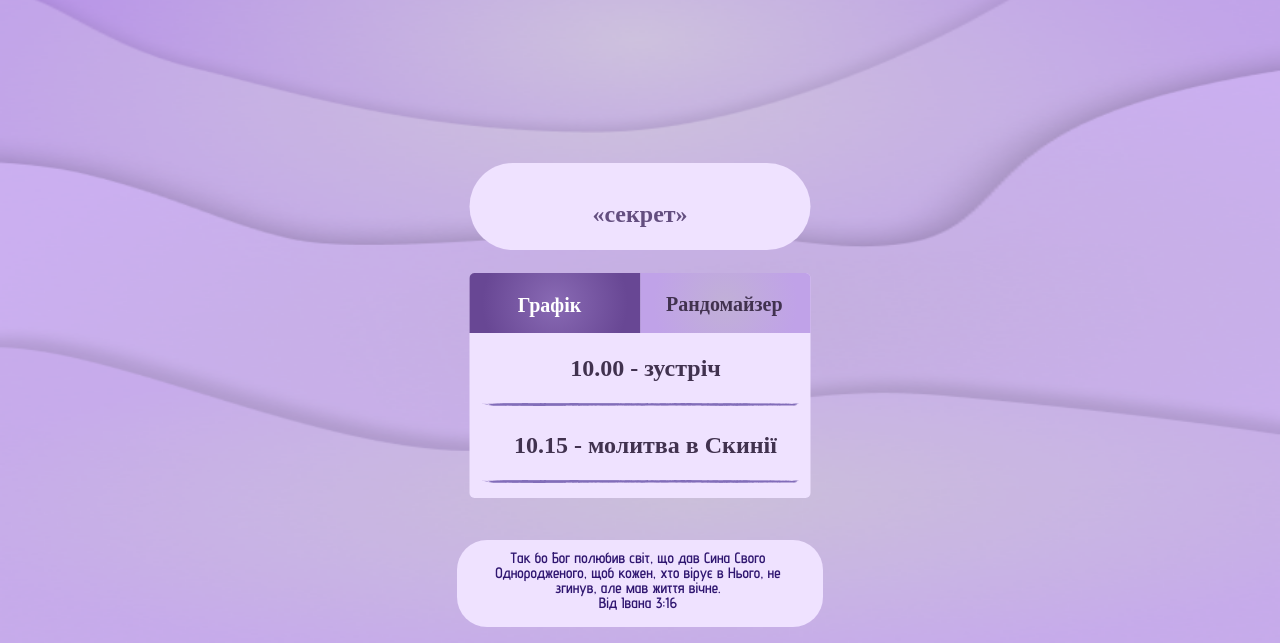
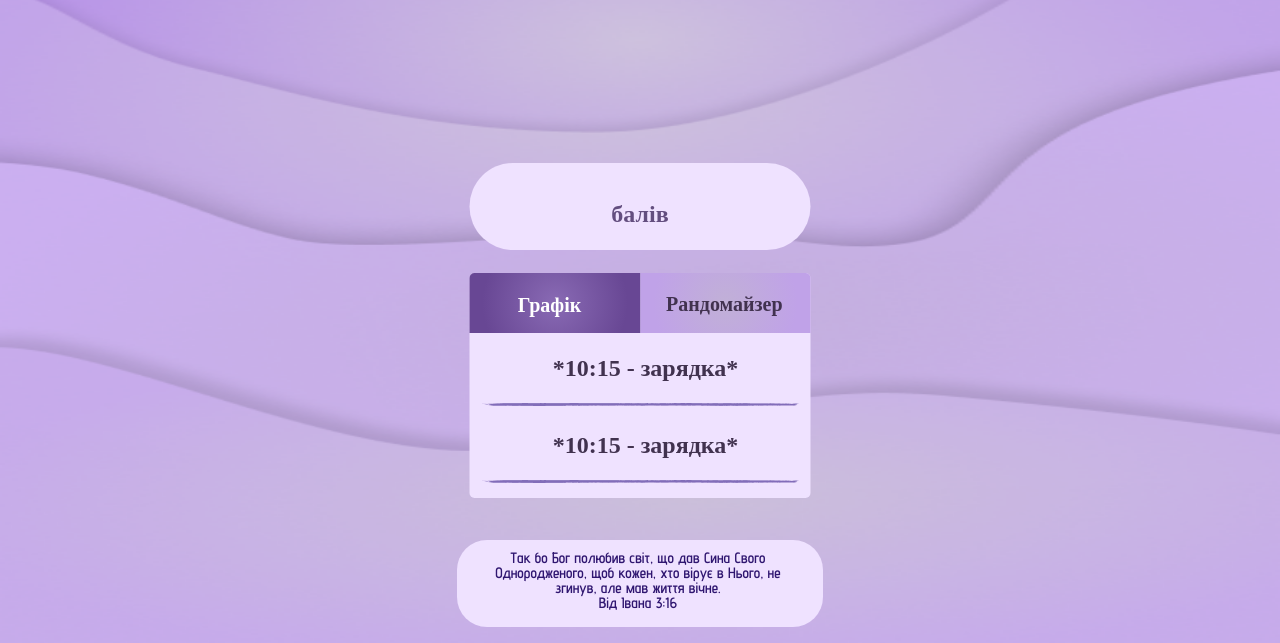
Before and after one commit to Okinatorri/Angel_Camp, a Flask app: template templates/index.html in a window 1280 px wide. Shown: the part 524-1167 px from the top of the page. Run offline with Flask 3, Linux system fonts and the light colour scheme; the template is opened without the code that fills it, so the values that code supplies are empty; some web fonts are replaced.

Commit message:
Update index.html

```diff
--- a/templates/index.html
+++ b/templates/index.html
@@ -28,7 +28,7 @@
 
 <div class="comand">
   <h1 class="naz">{{ team_data[role]['name'] }}</h1>
-  <h1 class="bal">«секрет»</h1>
+  <h1 class="bal">{{ team_data[role]['score'] }} балів</h1>
 </div>
 
 
@@ -59,63 +59,30 @@
 
   <div class="grafick">
     <div>
-      <h1 class="gra_tex">10.00 - зустріч</h1>
+      <h1 class="gra_tex">*10:15 - зарядка*</h1>
       <img class= 'line' src="{{ url_for('static', filename='image/line1.png') }}" alt="image" />
     </div>
         <div>
-      <h1 class="gra_tex">10.15 - молитва в Скинії</h1>
+      <h1 class="gra_tex">*10:15 - зарядка*</h1>
       <img class= 'line' src="{{ url_for('static', filename='image/line1.png') }}" alt="image" />
     </div>
         <div>
-      <h1 class="gra_tex">10.20 - зарядка</h1>
+      <h1 class="gra_tex">*10:15 - зарядка*</h1>
       <img class= 'line' src="{{ url_for('static', filename='image/line1.png') }}" alt="image" />
     </div>
         <div>
-      <h1 class="gra_tex">10.50 - Скинія</h1>
+      <h1 class="gra_tex">*10:15 - зарядка*</h1>
       <img class= 'line' src="{{ url_for('static', filename='image/line1.png') }}" alt="image" />
     </div>
         <div>
-      <h1 class="gra_tex">11.30 - ланч</h1>
+      <h1 class="gra_tex">*10:15 - зарядка*</h1>
       <img class= 'line' src="{{ url_for('static', filename='image/line1.png') }}" alt="image" />
     </div>
         <div>
-      <h1 class="gra_tex">11.45 - біблійний час</h1>
-      <img class= 'line' src="{{ url_for('static', filename='image/line1.png') }}" alt="image" />
-    </div>
-              <div>
-      <h1 class="gra_tex">12.15 - загальнотабірна гра</h1>
-      <img class= 'line' src="{{ url_for('static', filename='image/line1.png') }}" alt="image" />
-    </div>
-              <div>
-      <h1 class="gra_tex">13.15 - обід </h1>
-      <img class= 'line' src="{{ url_for('static', filename='image/line1.png') }}" alt="image" />
-    </div>
-              <div>
-      <h1 class="gra_tex">13.30 - віл.час/JUST DANCE</h1>
-      <img class= 'line' src="{{ url_for('static', filename='image/line1.png') }}" alt="image" />
-    </div>
-              <div>
-      <h1 class="gra_tex">13.45 - гуртки </h1>
-      <img class= 'line' src="{{ url_for('static', filename='image/line1.png') }}" alt="image" />
-    </div>
-              <div>
-      <h1 class="gra_tex">14.45 - підготовка до Скинії</h1>
-      <img class= 'line' src="{{ url_for('static', filename='image/line1.png') }}" alt="image" />
-    </div>
-              <div>
-      <h1 class="gra_tex">15.00 - Скинія</h1>
-      <img class= 'line' src="{{ url_for('static', filename='image/line1.png') }}" alt="image" />
-    </div>
-              <div>
-      <h1 class="gra_tex">15.45 - рекорди</h1>
-      <img class= 'line' src="{{ url_for('static', filename='image/line1.png') }}" alt="image" />
-    </div>
-                        <div>
-      <h1 class="gra_tex">16.00 - додому</h1>
+      <h1 class="gra_tex">*10:15 - зарядка*</h1>
       <img class= 'line' src="{{ url_for('static', filename='image/line1.png') }}" alt="image" />
     </div>
   </div>
-
 </div>
 
 
```
